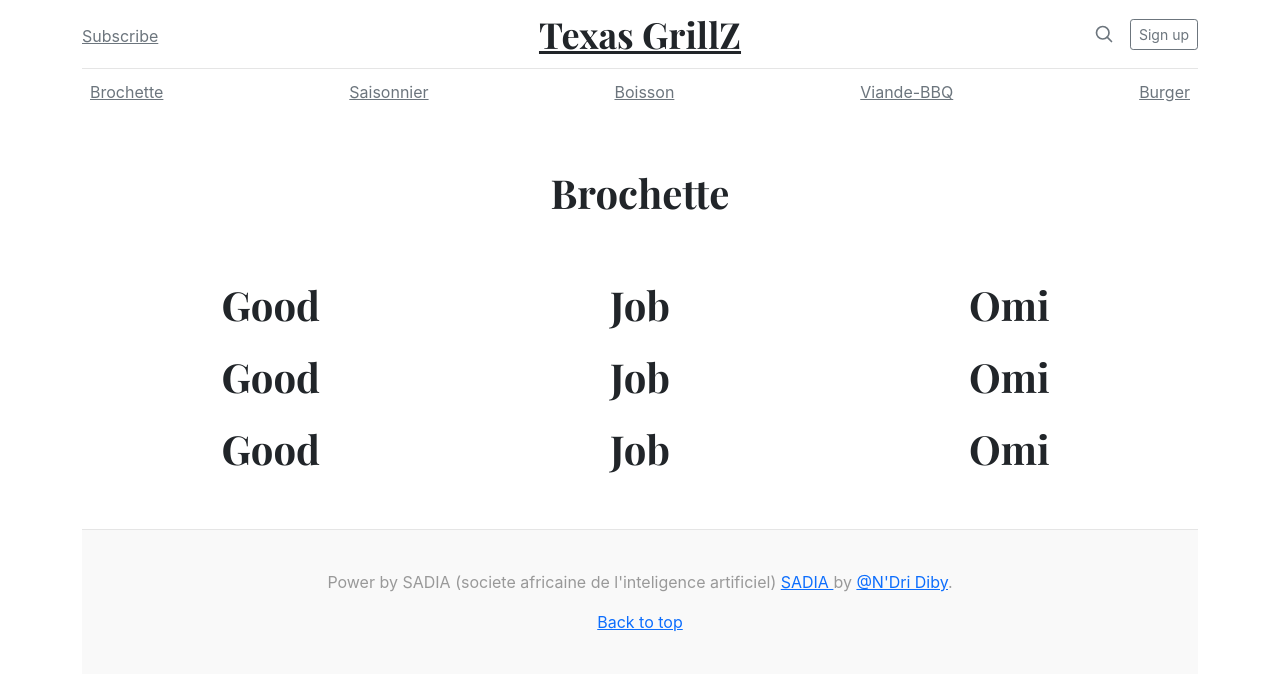
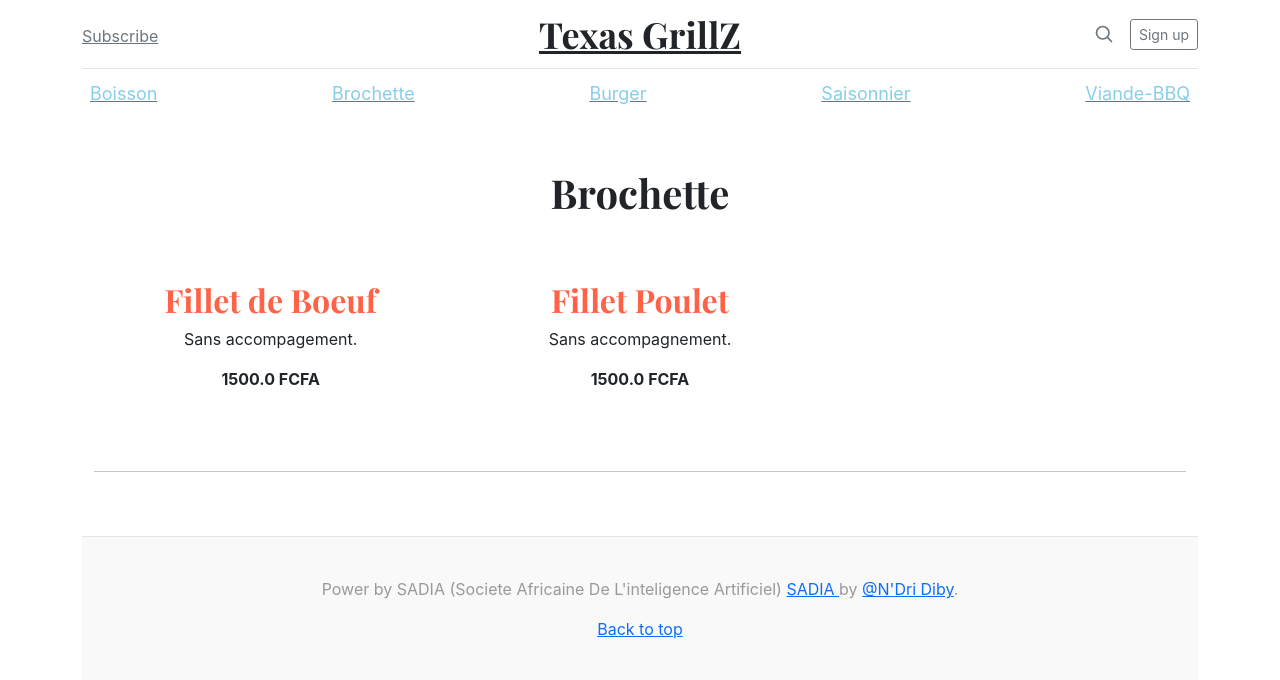
Before and after one commit to NDriDiby/Restaurent, a Django app: page /menudetails/1 in a window 1280 px wide. Shown: the top 680 px of the page. Run offline with Django 3.2, Linux system fonts and the light colour scheme; data comes from the database, SQL or seed files in the repository; both versions use the stored data as it was after the commit; some libraries are stand-ins or nearby versions.

Commit message:
Keep work on 3

```diff
--- a/Resto/models.py
+++ b/Resto/models.py
@@ -1,5 +1,6 @@
 
 from django.db import models
+from django.db.models.deletion import CASCADE
 
 # Create your models here.
 
@@ -14,3 +15,16 @@ class Category(models.Model):
 
     def __str__(self):
         return self.name
+
+
+class Item(models.Model):
+    itm_id = models.IntegerField()
+    name = models.CharField(max_length = 150)
+    prix = models.FloatField()
+    description = models.TextField(max_length=150,blank=True)
+    date_created = models.DateTimeField(auto_now=True)
+    category = models.ForeignKey(Category,on_delete=CASCADE)
+
+
+    def __str__(self):
+        return self.name
--- a/Resto/templates/Resto/HomePage.html
+++ b/Resto/templates/Resto/HomePage.html
@@ -16,7 +16,7 @@
             <!-- <img source='' alt='img'> -->
             <a href="{% url 'menu_details' cat.cat_id %}" style="text-decoration:none;">
                 <h2 class="card__title" style="text-align: center;">{{cat.name}}</h2>
-                <p class="card__title">{{cat.desciption}}</p>
+                <p class="card-text" style="text-align: center;">{{cat.description}}</p>
             </a>
         </div>
         {% endfor %}
--- a/Resto/templates/Resto/MenuDetails.html
+++ b/Resto/templates/Resto/MenuDetails.html
@@ -8,45 +8,18 @@
     </div>
 
     <div class='row row-cols g-3 mt-5'>
+        {% for i in item %}
+        <div class='col-4 mb-5'>
+            <h2 style="color: tomato;">{{i.name}}</h2>
+            <div class='mb-2'>
+                <p>{{i.description}}</p>
+                <b><p>{{i.prix}} FCFA</p></b>
+            </div>
 
-        <div class='col-4'>
-            <h1>Good</h1>
         </div>
-
-        <div class='col-4'>
-            <h1>Job</h1>
-        </div>
-
-        <div class='col-4'>
-            <h1>Omi</h1>
-        </div>
-        <div class='col-4'>
-            <h1>Good</h1>
-        </div>
-
-        <div class='col-4'>
-            <h1>Job</h1>
-        </div>
-
-        <div class='col-4'>
-            <h1>Omi</h1>
-        </div>
-
-        <div class='col-4'>
-            <h1>Good</h1>
-        </div>
-
-        <div class='col-4'>
-            <h1>Job</h1>
-        </div>
-
-        <div class='col-4'>
-            <h1>Omi</h1>
-        </div>
-
-
-
+        {% endfor %}
     </div>
+    <hr>
 </div>
 
 {%endblock content%}
--- a/Resto/templates/Resto/base_menu.html
+++ b/Resto/templates/Resto/base_menu.html
@@ -47,7 +47,9 @@
         <div class="nav-scroller py-1 mb-2">
             <nav class="nav d-flex justify-content-between">
                 {% for m in category %}
-                <a class="p-2 text-muted" href="#">{{m.name}}</a> {% endfor %}
+                <a class="p-2 text-muted" href="{% url 'menu_details' m.id %}">
+                    <p style="color:skyblue;font-size: large;">{{m.name}}</p>
+                </a> {% endfor %}
             </nav>
         </div>
 
@@ -64,7 +66,7 @@
         <!-- /.container -->
 
         <footer class="blog-footer">
-            <p>Power by SADIA (societe africaine de l'inteligence artificiel) <a href="https://getbootstrap.com/"> SADIA </a> by <a href="https://twitter.com/mdo">@N'Dri Diby</a>.</p>
+            <p>Power by SADIA (Societe Africaine De L'inteligence Artificiel) <a href="https://getbootstrap.com/"> SADIA </a> by <a href="https://twitter.com/mdo">@N'Dri Diby</a>.</p>
             <p>
                 <a href="#">Back to top</a>
             </p>
--- a/Resto/views.py
+++ b/Resto/views.py
@@ -1,11 +1,10 @@
 from django.shortcuts import render
-from.models import Category
+from.models import Category,Item
 
 # Create your views here.
 
 def HomePage(request):
-    category = Category.objects.all()
-
+    category = Category.objects.all().order_by("name")
     context = {
         'category':category,
     }
@@ -15,11 +14,13 @@ def HomePage(request):
 def MenuDetails(request,menu_id):
 
     menu = Category.objects.get(id = menu_id)
-    category = Category.objects.all()
+    category = Category.objects.all().order_by("name")
+    item = Item.objects.filter(category__id = menu_id)
 
     context = {
         'menu':menu,
-        'category':category
+        'category':category,
+        'item':item
     }
 
     return render(request,'Resto/MenuDetails.html',context)
```
Also changed, not shown: Resto/admin.py (+6 -1 lines), Resto/migrations/0002_auto_20211030_0713.py (added), db.sqlite3.
